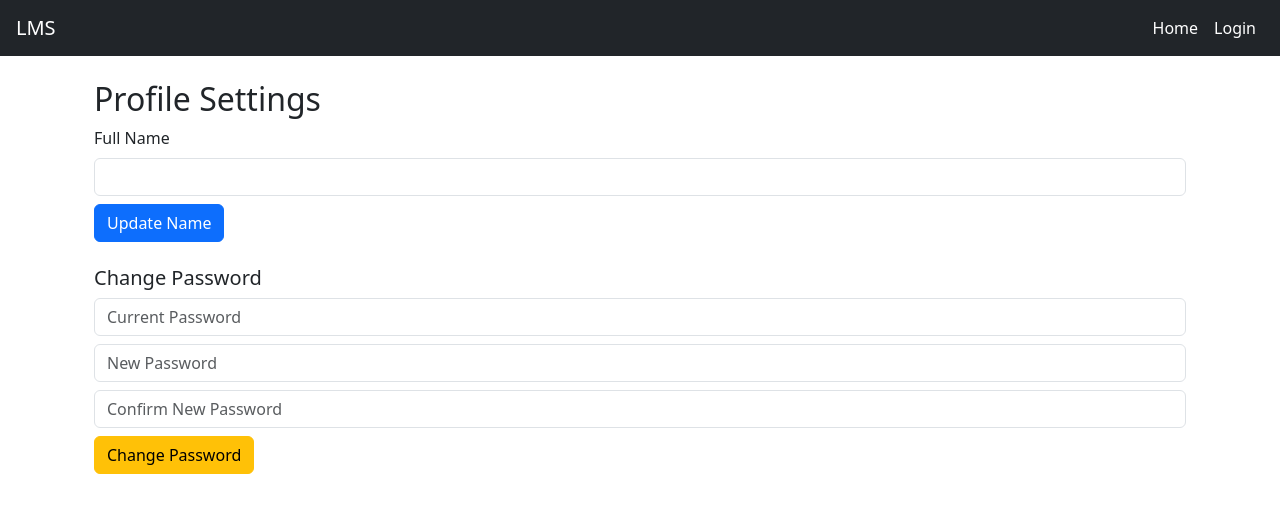
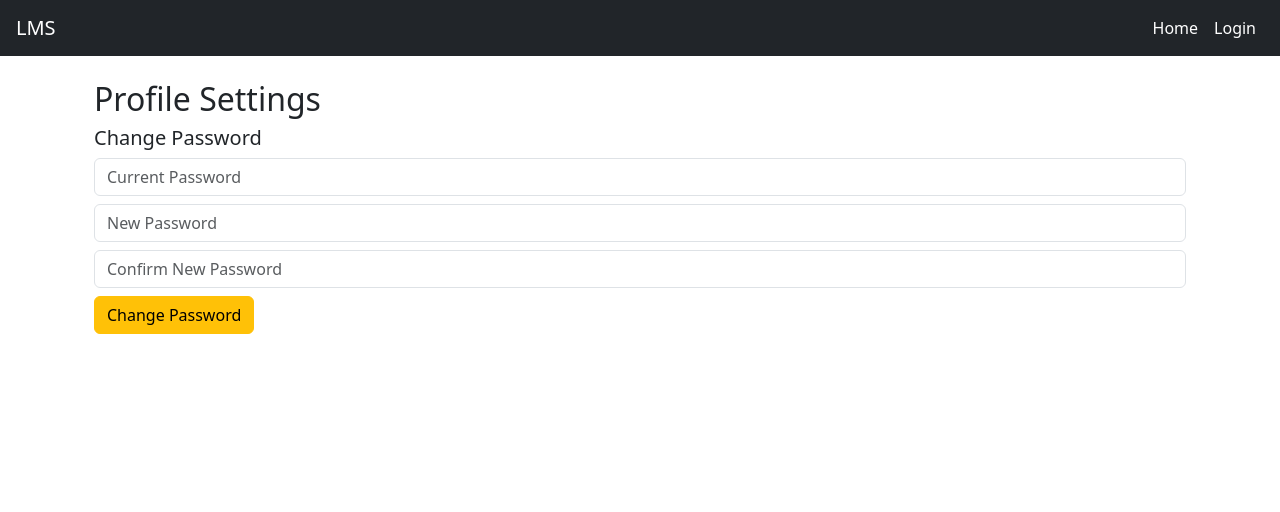
Before and after one commit to Ravi-Sapkota/LMS-MERN, a React (Create React App) app in the folder frontend/: page /profile in a window 1280 px wide. Shown: the top 512 px of the page. Built offline with nearby package versions, Linux system fonts and the light colour scheme.

Commit message:
removed user update

```diff
--- a/frontend/src/pages/Profile.js
+++ b/frontend/src/pages/Profile.js
@@ -3,26 +3,11 @@ import API from "../services/api";
 
 function Profile() {
   const storedUser = JSON.parse(localStorage.getItem("user"));
-  const [name, setName] = useState(storedUser?.fullName || "");
   const [passwordForm, setPasswordForm] = useState({
     currentPassword: "",
     newPassword: "",
     confirmPassword: "",
   });
-
-  const handleNameUpdate = async (e) => {
-    e.preventDefault();
-    try {
-      const res = await API.put(`/users/${storedUser.id}`, { fullName: name });
-      localStorage.setItem(
-        "user",
-        JSON.stringify({ ...storedUser, fullName: name })
-      );
-      alert("Name updated successfully");
-    } catch (err) {
-      alert(err.response?.data?.message || "Failed to update name");
-    }
-  };
 
   const handlePasswordChange = async (e) => {
     e.preventDefault();
@@ -49,20 +34,6 @@ function Profile() {
   return (
     <div className="container mt-4">
       <h2>Profile Settings</h2>
-
-      <form onSubmit={handleNameUpdate} className="mb-4">
-        <label className="form-label">Full Name</label>
-        <input
-          type="text"
-          value={name}
-          className="form-control"
-          onChange={(e) => setName(e.target.value)}
-          required
-        />
-        <button type="submit" className="btn btn-primary mt-2">
-          Update Name
-        </button>
-      </form>
 
       <form onSubmit={handlePasswordChange}>
         <h5>Change Password</h5>
```
Also changed, not shown: 2 other files (tests, documents, lock files or other folders).
